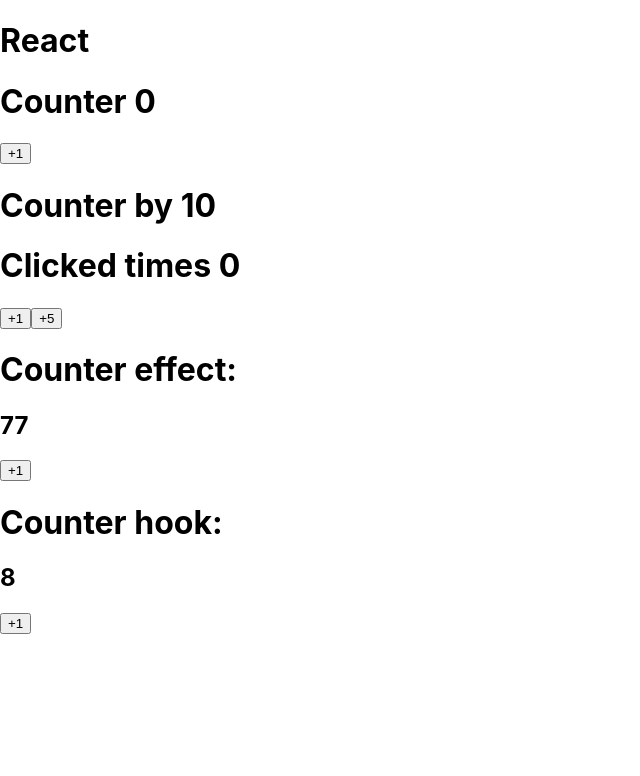
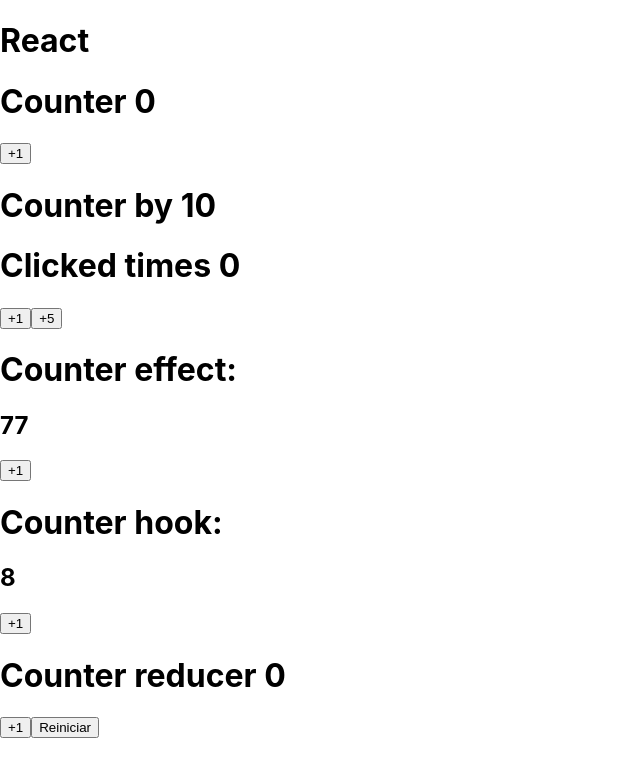
Before and after one commit to programador51/react_pro_fernando_herrera, a React (Create React App) app in the folder 01 - reinforcements/: page / in a window 1280 px wide. Shown: the top 776 px of the page, without its empty margins (0-640 px from the left). Built offline with nearby package versions, Linux system fonts and the light colour scheme.

Commit message:
1.10 Component refactored with reducer
All the logic on the same file, will be separated on differente files later

```diff
--- a/01 - reinforcements/src/App.tsx
+++ b/01 - reinforcements/src/App.tsx
@@ -3,6 +3,7 @@
 import CounterBy from "bases/CounterBy";
 import CounterEffect from "bases/CounterEffect";
 import CounterHook from "bases/CounterHook";
+import CounterReducer from "bases/CounterReducer";
 
 function App() {
   return (
@@ -12,6 +13,7 @@
       <CounterBy />
       <CounterEffect />
       <CounterHook />
+      <CounterReducer />
     </>
   );
 }
--- /dev/null
+++ b/01 - reinforcements/src/bases/CounterReducer.tsx
@@ -0,0 +1,90 @@
+import React, { useReducer } from "react";
+
+interface Props {
+  /**
+   * Initial number for the counter when it renders
+   */
+  initialValue?: number;
+}
+
+interface State {
+  /**
+   * Current number of the counter
+   */
+  counter: number;
+
+  /**
+   * Previous number of the counter on before was clicked
+   */
+  previous: number;
+
+  /**
+   * Number of clicked times on the button to increase the counter
+   */
+  clickedTimes: number;
+}
+
+const INITIAL_STATE: State = {
+  counter: 0,
+  previous: 0,
+  clickedTimes: 0,
+};
+
+type CounterAction =
+  | { type: "increaseBy"; payload: { value: number } }
+  | { type: "reset" };
+
+function counterReducer(state: State, action: CounterAction): State {
+  switch (action.type) {
+    case "reset":
+      return {
+        ...state,
+        counter: 0,
+        clickedTimes: 0,
+        previous: 0,
+      };
+
+    case "increaseBy":
+      const { value } = action.payload;
+      const { counter, clickedTimes } = state;
+
+      return {
+        ...state,
+        counter: counter + value,
+        previous: counter,
+        clickedTimes: clickedTimes + 1,
+      };
+
+    default:
+      return state;
+  }
+}
+
+export default function CounterComponent({ initialValue = 0 }: Props) {
+  const [{ counter }, dispatch] = useReducer(counterReducer, INITIAL_STATE);
+
+  const increment = () =>
+    dispatch({
+      payload: {
+        value: 1,
+      },
+      type: "increaseBy",
+    });
+
+  return (
+    <>
+      <h1>Counter reducer {counter}</h1>
+
+      <button onClick={increment}>+1</button>
+      <button
+        onClick={() =>
+          dispatch({
+            type: "reset",
+          })
+        }
+      >
+        Reiniciar
+      </button>
+    </>
+  );
+}
```
